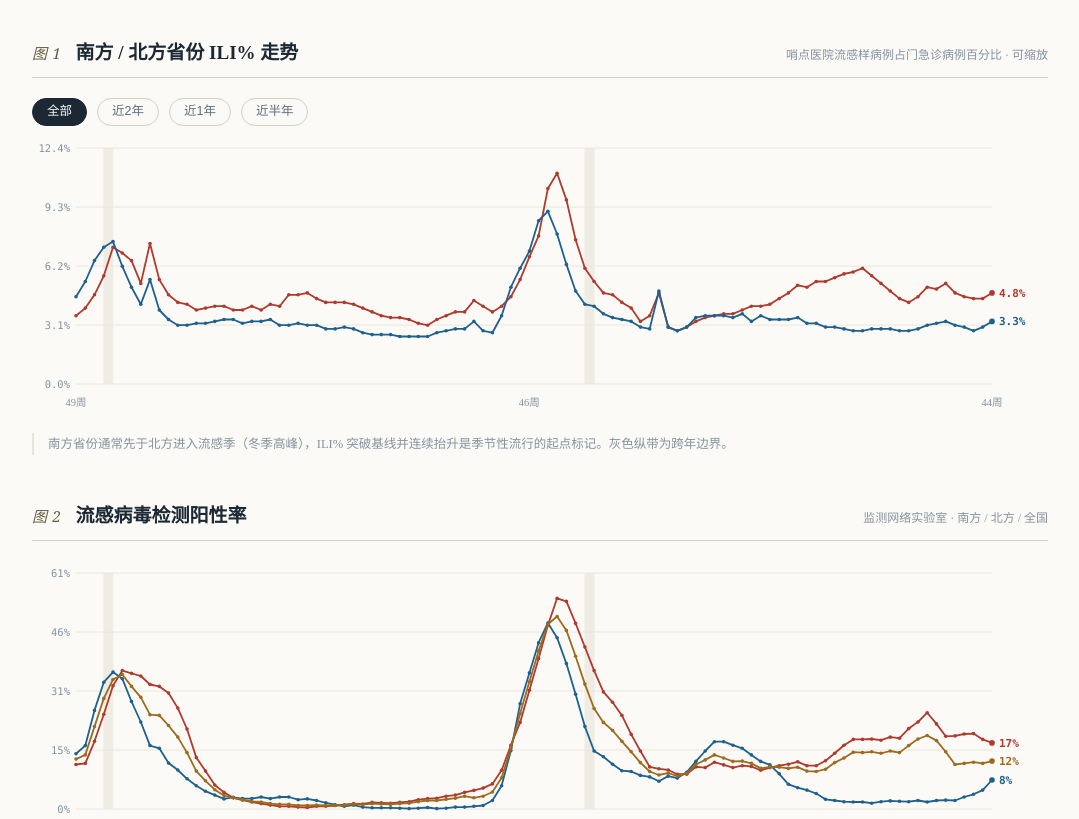
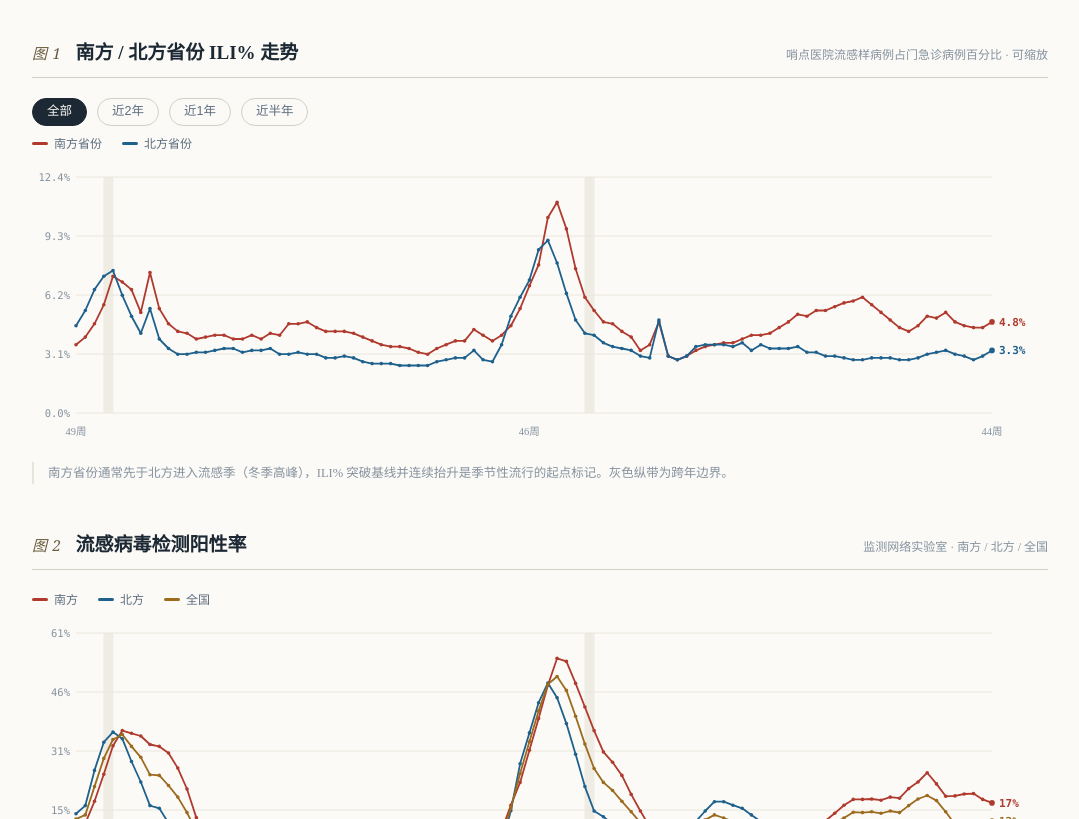
Before and after one commit to schalkiii/flu-trend-tracker, a plain HTML site: page index.html in a window 1280 px wide. Shown: the part 460-1279 px from the top of the page, without its empty margins (100-1179 px from the left). Drawn offline with Linux system fonts and the light colour scheme.

Commit message:
feat: 图1/图2 补充折线图例（南方/北方/全国）

```diff
--- a/index.html
+++ b/index.html
@@ -195,6 +195,10 @@ tr:hover td { background: var(--paper-2); }
     <span class="range-btn" data-range="52" onclick="setRange(this)">近1年</span>
     <span class="range-btn" data-range="26" onclick="setRange(this)">近半年</span>
   </div>
+  <div class="legend" style="padding-top:0;">
+    <span><i style="background:var(--south)"></i>南方省份</span>
+    <span><i style="background:var(--north)"></i>北方省份</span>
+  </div>
   <div id="chart-ili" class="chart-box"></div>
   <p class="footnote">南方省份通常先于北方进入流感季（冬季高峰），ILI% 突破基线并连续抬升是季节性流行的起点标记。灰色纵带为跨年边界。</p>
 </section>
@@ -203,6 +207,11 @@ tr:hover td { background: var(--paper-2); }
   <div class="sec-head">
     <span class="sec-no">图 2</span><h2 class="sec-title">流感病毒检测阳性率</h2>
     <span class="sec-note">监测网络实验室 · 南方 / 北方 / 全国</span>
+  </div>
+  <div class="legend">
+    <span><i style="background:var(--south)"></i>南方</span>
+    <span><i style="background:var(--north)"></i>北方</span>
+    <span><i style="background:var(--all)"></i>全国</span>
   </div>
   <div id="chart-pos" class="chart-box"></div>
   <p class="footnote">阳性率是比 ILI% 更特异的病原学指标：ILI% 升高而阳性率平稳，多为其他呼吸道病原；两者同步抬升才是实验室确认的流感活动。</p>
```
